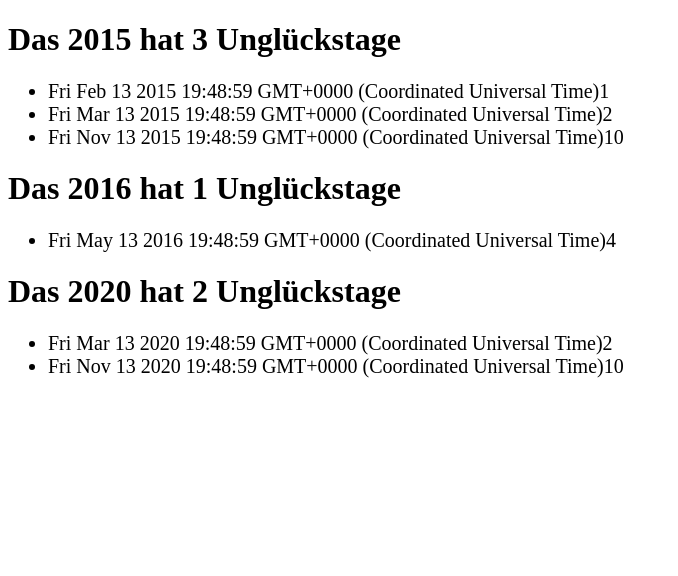
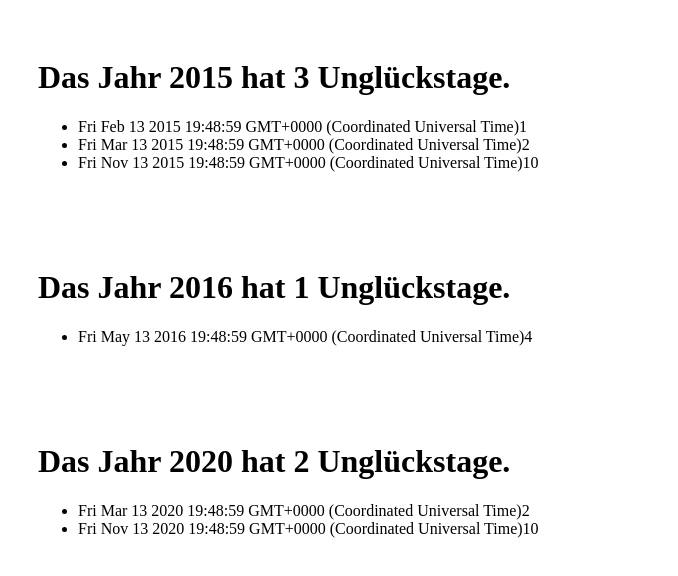
Before and after one commit to rouzbehmozafari/findFriday13, a plain HTML site: page index.html in a window 1280 px wide. Shown: the whole page, without its empty margins (0-678 px from the left). Drawn offline with Linux system fonts and the light colour scheme.

Commit message:
verbesserung

```diff
--- a/index.html
+++ b/index.html
@@ -7,9 +7,9 @@
     <title>TITLE</title>
     <link rel="stylesheet">
     <style>
-        li{
+        /* li{
             font-size: 20px;
-        }
+        } */
     </style>
 </head>
 <body>
@@ -27,16 +27,15 @@
     <script>
         let years = [2015,2016,2020]
         let date = new Date()
+        date.setDate(13);
+
         let counter = 0;
-        date.setDate(13);
-        // date.toLocaleDateString("en-US")
-        // console.log(date)
         for (year of years){
             let div = document.createElement('div')
             document.body.children[1].appendChild(div)
             let months = document.createElement('ul')
             div.appendChild(months)
-
+            div.setAttribute('style', 'padding:30px')
             date.setFullYear(year);
             for (let i = 0 ; i < 12 ; i++){
             date.setMonth(i);
@@ -48,15 +47,15 @@
                 counter++
             }
             if (i==11){
-                let heading = document.createTextNode(`Das ${year} hat ${counter} Unglückstage`)
+                let heading = document.createTextNode(`Das Jahr ${year} hat ${counter} Unglückstage.`)
                 let head = document.createElement('h1')
                 head.appendChild(heading)
                 months.before(head)
                 counter = 0
             }
         }
+        }
 
-        }
         </script>
 </body>
 </html>
```
Also changed, not shown: 1 other file.
